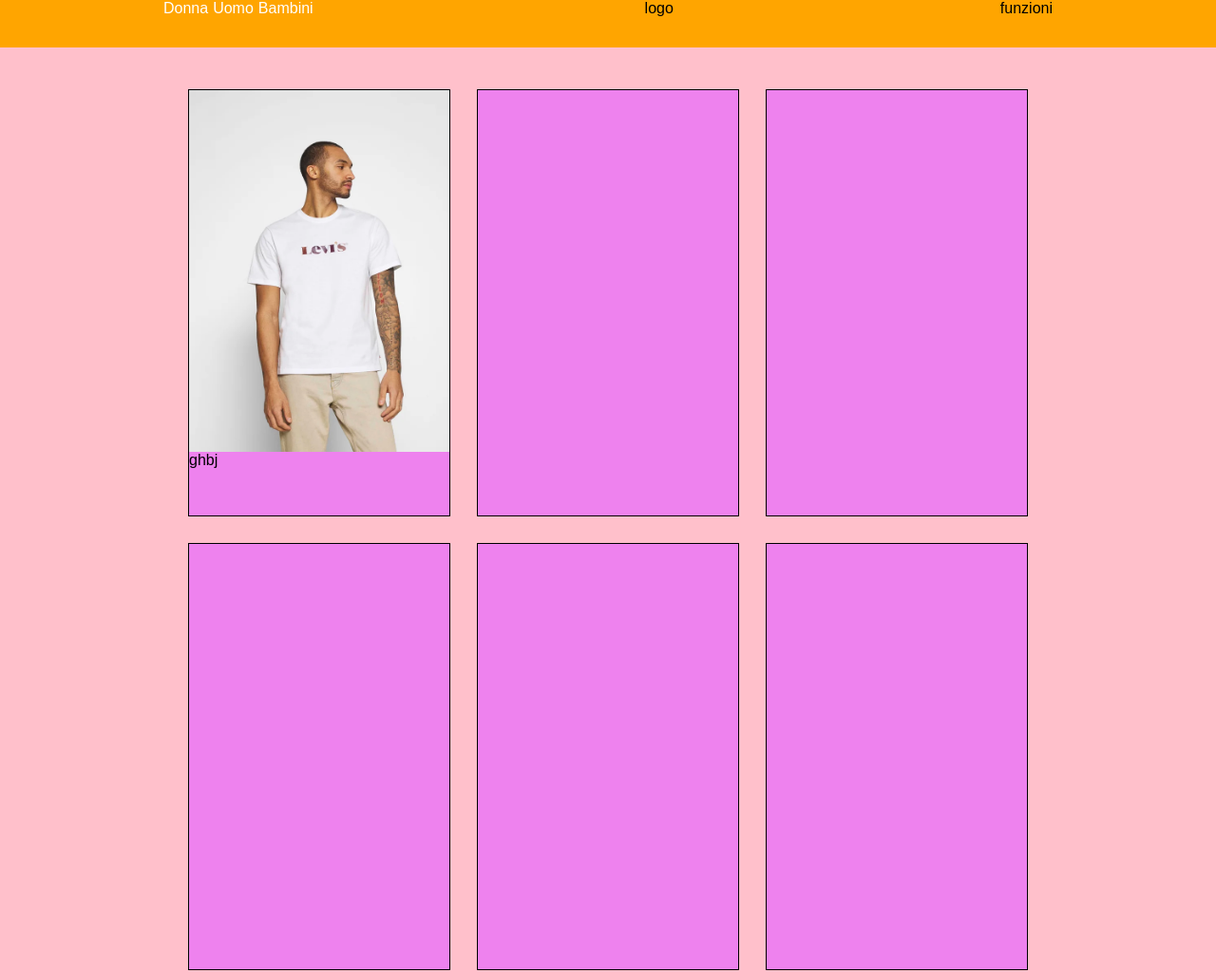
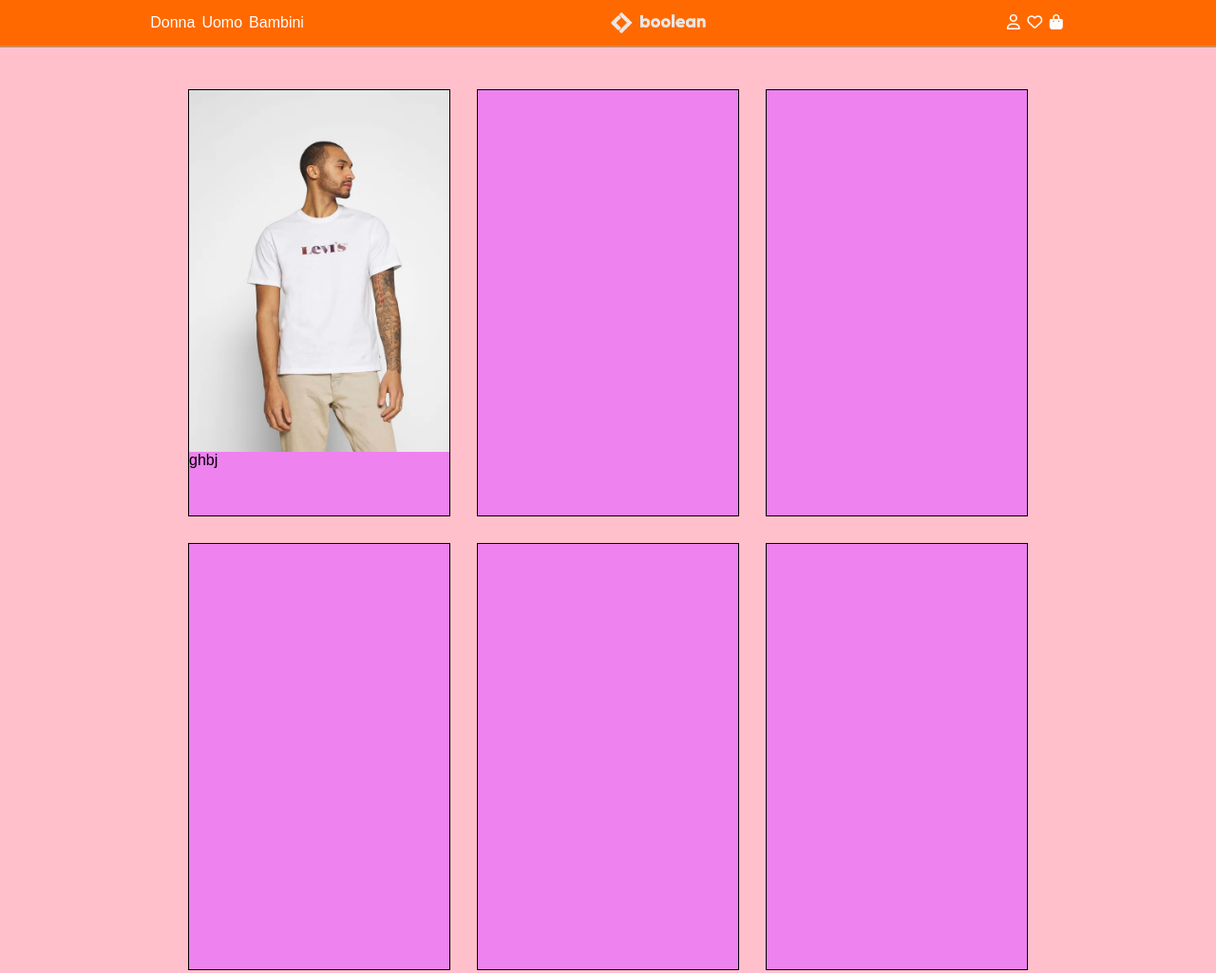
Before and after one commit to Asiaviscardi/html-css-boolando, a plain HTML site: page index.html in a window 1280 px wide. Shown: the top 1025 px of the page at 95% size. Drawn offline with Linux system fonts and the light colour scheme.

Commit message:
termine header

```diff
--- a/index.html
+++ b/index.html
@@ -9,6 +9,8 @@
     <meta name="viewport" content="width=device-width, initial-scale=1.0">
 
     <link rel="stylesheet" href="style.css">
+
+    <link rel="stylesheet" href="https://cdnjs.cloudflare.com/ajax/libs/font-awesome/6.4.0/css/all.min.css" integrity="sha512-iecdLmaskl7CVkqkXNQ/ZH/XLlvWZOJyj7Yy7tcenmpD1ypASozpmT/E0iPtmFIB46ZmdtAc9eNBvH0H/ZpiBw==" crossorigin="anonymous" referrerpolicy="no-referrer" />
 
     <title>Boolando</title>
 
@@ -36,9 +38,22 @@
 
             </div>
 
-            <div id="logo pad">logo</div>
+            <div class="lb pad flex">
 
-            <div id="funzioni pad">funzioni</div>
+                <img id="logo" src="img/boolean-logo.png" alt="">
+
+            </div>
+
+            <div class="funzioni pad">
+
+                <i class="fa-regular fa-user" style="color: #ffffff;"></i>
+
+                <i class="fa-regular fa-heart" style="color: #ffffff;"></i>
+
+                <i class="fa-solid fa-bag-shopping" style="color: #ffffff;"></i>
+
+
+            </div>
 
         </div>
 
--- a/style.css
+++ b/style.css
@@ -7,29 +7,42 @@
 
 /*Header*/
 
-.pad{
-    padding: 0px 20px;
-}
-
 a{
     text-decoration: none;
     color: white;
+
 }
 
 li{
     list-style: none;
-    margin-right: 5px;
+    margin-right: 7px;
 }
 
 .barra{
     width: 100%;
     height: 50px;
-    background-color: orange;
+    background-color: #ff6900;
+    border-bottom: 2px solid rgba(169, 169, 169, 0.5);
 }
 
 .flex{
     display: flex;
     justify-content: space-around;
+    align-items: center;
+}
+
+.lb{
+    align-items: center;
+}
+
+#logo{
+    width: 100px;
+}
+
+.funzioni i{
+    cursor: pointer;
+    margin-right: 3px;
+
 }
 
 /*main*/
```
